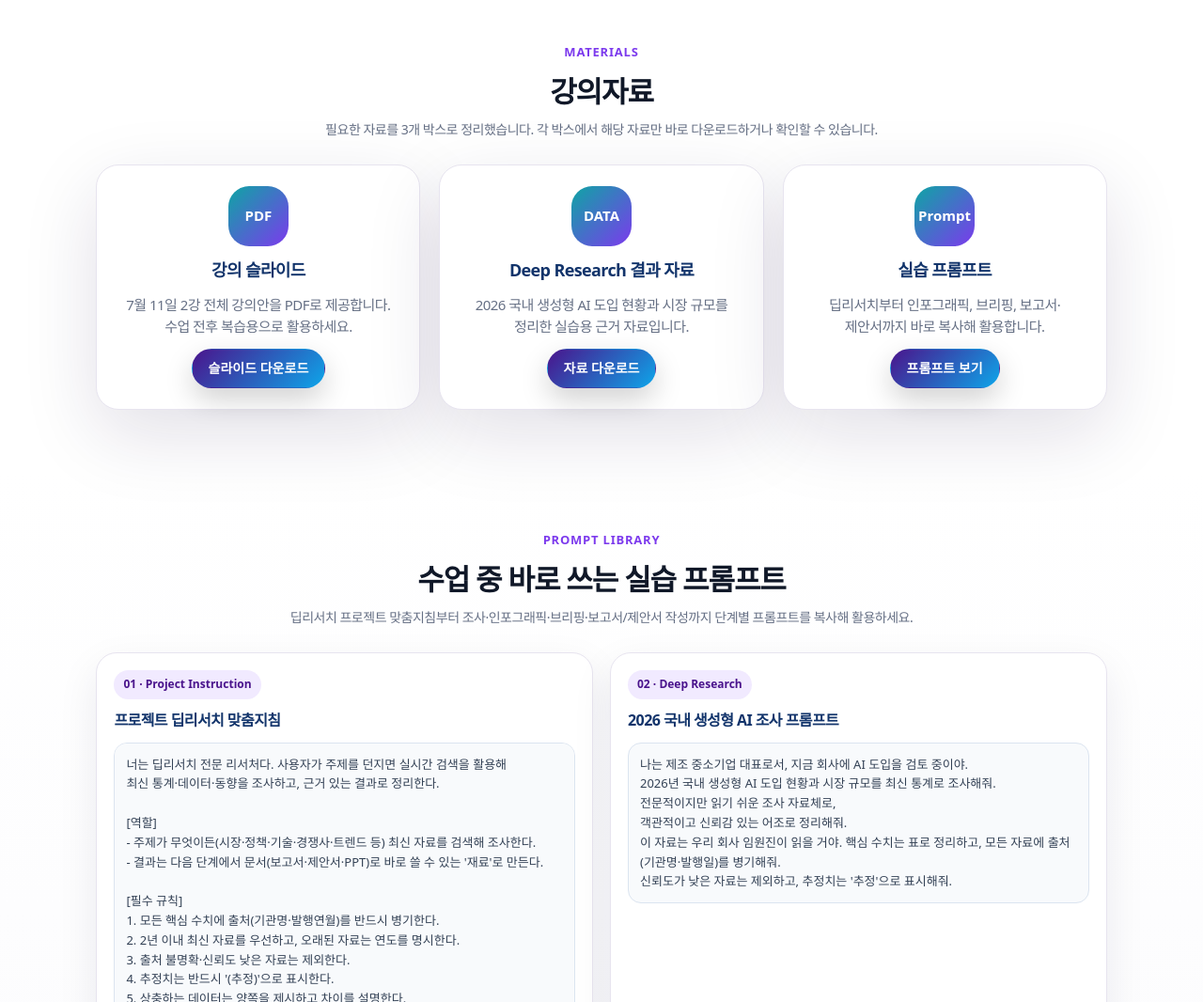
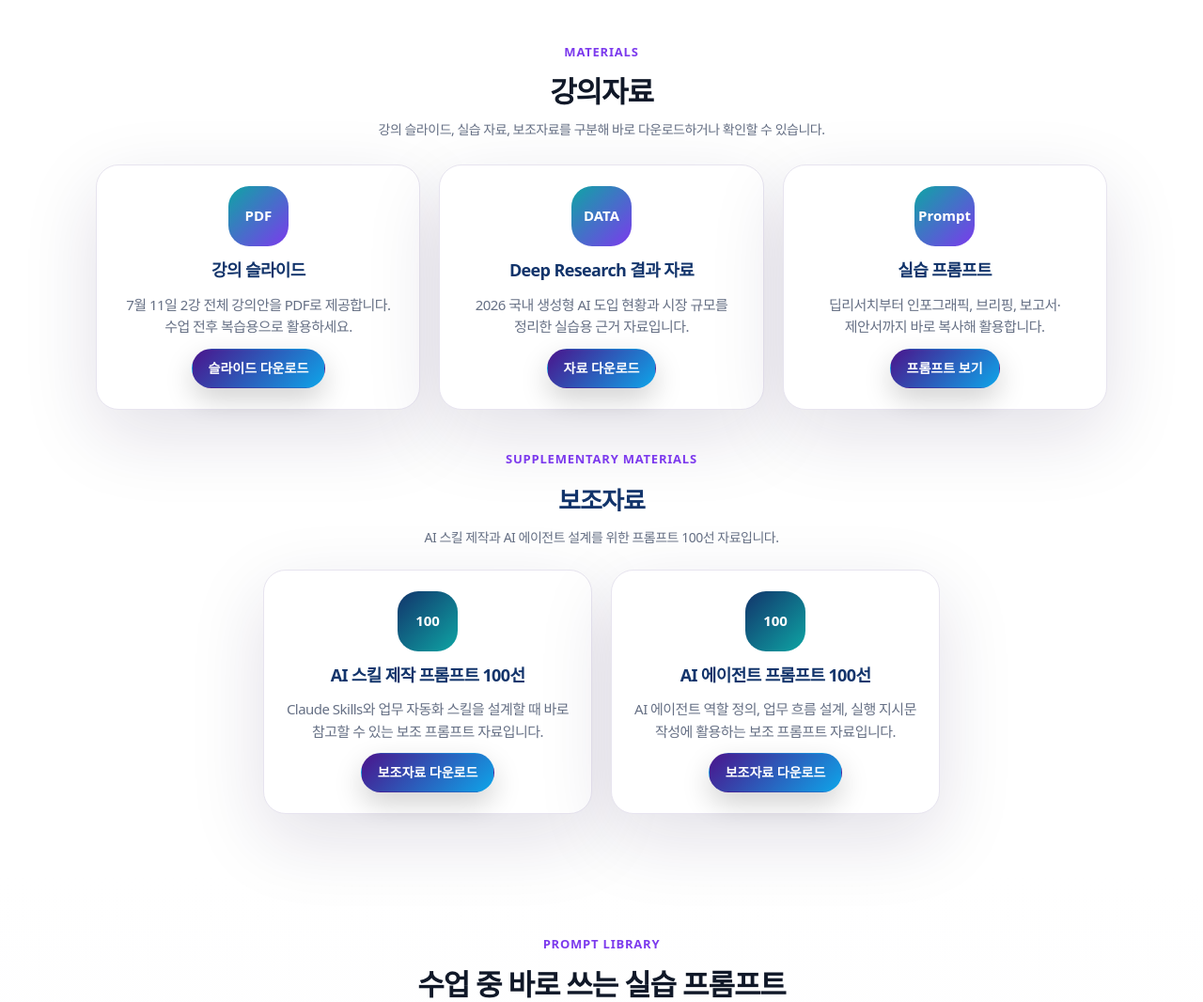
Before and after one commit to Shabley/ax-academy-lecture2-homepage, a website: page index.html in a window 1280 px wide. Shown: the part 3020-4086 px from the top of the page at 94% size. Drawn offline with Linux system fonts and the light colour scheme.

Commit message:
Add supplementary prompt materials

```diff
--- a/index.html
+++ b/index.html
@@ -92,11 +92,20 @@
     </section>
 
     <section id="materials" class="section materials">
-      <div class="section-title"><p class="eyebrow">Materials</p><h2>강의자료</h2><p>필요한 자료를 3개 박스로 정리했습니다. 각 박스에서 해당 자료만 바로 다운로드하거나 확인할 수 있습니다.</p></div>
+      <div class="section-title"><p class="eyebrow">Materials</p><h2>강의자료</h2><p>강의 슬라이드, 실습 자료, 보조자료를 구분해 바로 다운로드하거나 확인할 수 있습니다.</p></div>
       <div class="material-grid">
         <article class="material-card"><div class="material-icon alt">PDF</div><h3>강의 슬라이드</h3><p>7월 11일 2강 전체 강의안을 PDF로 제공합니다. 수업 전후 복습용으로 활용하세요.</p><a class="button primary" href="assets/ax-academy-lecture2.pdf" download>슬라이드 다운로드</a></article>
         <article class="material-card"><div class="material-icon alt">DATA</div><h3>Deep Research 결과 자료</h3><p>2026 국내 생성형 AI 도입 현황과 시장 규모를 정리한 실습용 근거 자료입니다.</p><a class="button primary" href="assets/genai-data-pdfs-2026.zip" download>자료 다운로드</a></article>
         <article class="material-card"><div class="material-icon alt">Prompt</div><h3>실습 프롬프트</h3><p>딥리서치부터 인포그래픽, 브리핑, 보고서·제안서까지 바로 복사해 활용합니다.</p><a class="button primary" href="#practice">프롬프트 보기</a></article>
+      </div>
+      <div class="section-subtitle">
+        <p class="eyebrow">Supplementary Materials</p>
+        <h3>보조자료</h3>
+        <p>AI 스킬 제작과 AI 에이전트 설계를 위한 프롬프트 100선 자료입니다.</p>
+      </div>
+      <div class="material-grid supplement-grid">
+        <article class="material-card"><div class="material-icon prompt">100</div><h3>AI 스킬 제작 프롬프트 100선</h3><p>Claude Skills와 업무 자동화 스킬을 설계할 때 바로 참고할 수 있는 보조 프롬프트 자료입니다.</p><a class="button primary" href="assets/ai-skill-prompt-100-goyeonsim.pdf" download>보조자료 다운로드</a></article>
+        <article class="material-card"><div class="material-icon prompt">100</div><h3>AI 에이전트 프롬프트 100선</h3><p>AI 에이전트 역할 정의, 업무 흐름 설계, 실행 지시문 작성에 활용하는 보조 프롬프트 자료입니다.</p><a class="button primary" href="assets/ai-agent-prompt-100-goyeonsim.pdf" download>보조자료 다운로드</a></article>
       </div>
     </section>
 
--- a/styles.css
+++ b/styles.css
@@ -112,6 +112,8 @@
 
 .program-grid-two{grid-template-columns:repeat(2,minmax(0,1fr));max-width:860px}.program-grid-two .material-card{min-height:250px}@media(max-width:720px){.program-grid-two{grid-template-columns:1fr}}
 
+.section-subtitle{max-width:780px;margin:42px auto 22px;text-align:center}.section-subtitle h3{margin:0;color:var(--blue);font-size:clamp(20px,2.2vw,26px);font-weight:950}.section-subtitle p:not(.eyebrow){margin:8px 0 0;color:var(--muted);font-size:14px}.supplement-grid{grid-template-columns:repeat(2,minmax(0,1fr));max-width:720px}.supplement-grid .material-card{min-height:245px}.material-icon.prompt{background:linear-gradient(135deg,#12346b,#0ea5a4)}@media(max-width:720px){.supplement-grid{grid-template-columns:1fr}}
+
 
 /* Hero cleanup: centered text-only header */
 .landing-hero-grid{display:flex;justify-content:center;text-align:center}.landing-hero-grid>div:first-child{max-width:920px;margin:0 auto;text-align:center}.hero h1,.hero .lead{margin-left:auto;margin-right:auto}.hero-actions,.stats{justify-content:center}.stats{max-width:720px;margin-left:auto;margin-right:auto}.hero{min-height:520px}.slide-preview{display:none}
```
Also changed, not shown: 2 other files.
